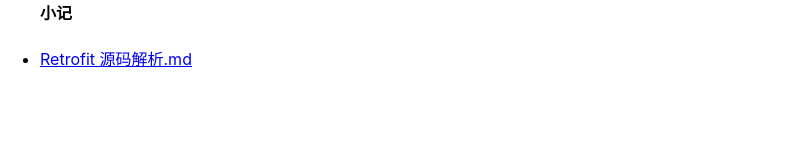
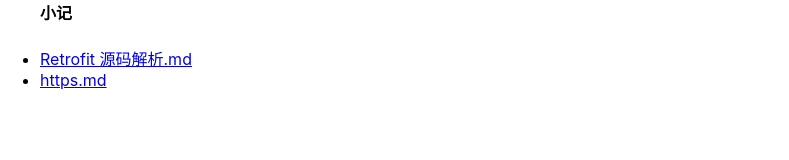
Before and after one commit to xaluoqone/xaluoqone.com, a React (Create React App) app: page / in a window 1280 px wide. Shown: the part 196-356 px from the top of the page, without its empty margins (0-789 px from the left). Built offline with nearby package versions, Linux system fonts and the light colour scheme; no server answers.

Commit message:
https.md

```diff
--- a/src/App.tsx
+++ b/src/App.tsx
@@ -15,6 +15,10 @@
   {
     name: 'Retrofit 源码解析.md',
     url: 'https://github.com/xaluoqone/xaluoqone.com/blob/dev/public/docs/http/Retrofit%20%E6%BA%90%E7%A0%81%E8%A7%A3%E6%9E%90.md',
+  },
+  {
+    name: 'https.md',
+    url: 'https://github.com/xaluoqone/Docs/blob/main/http/https.md',
   },
 ]
 
```
